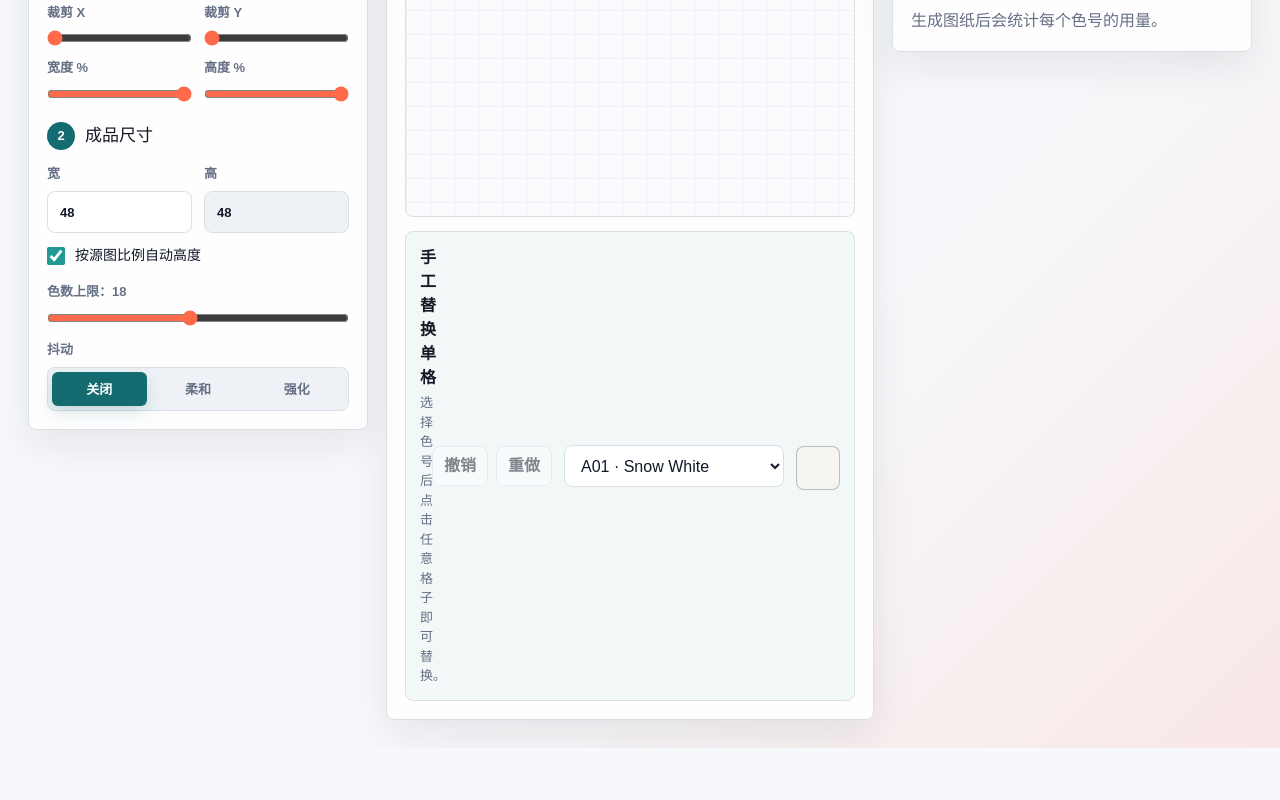
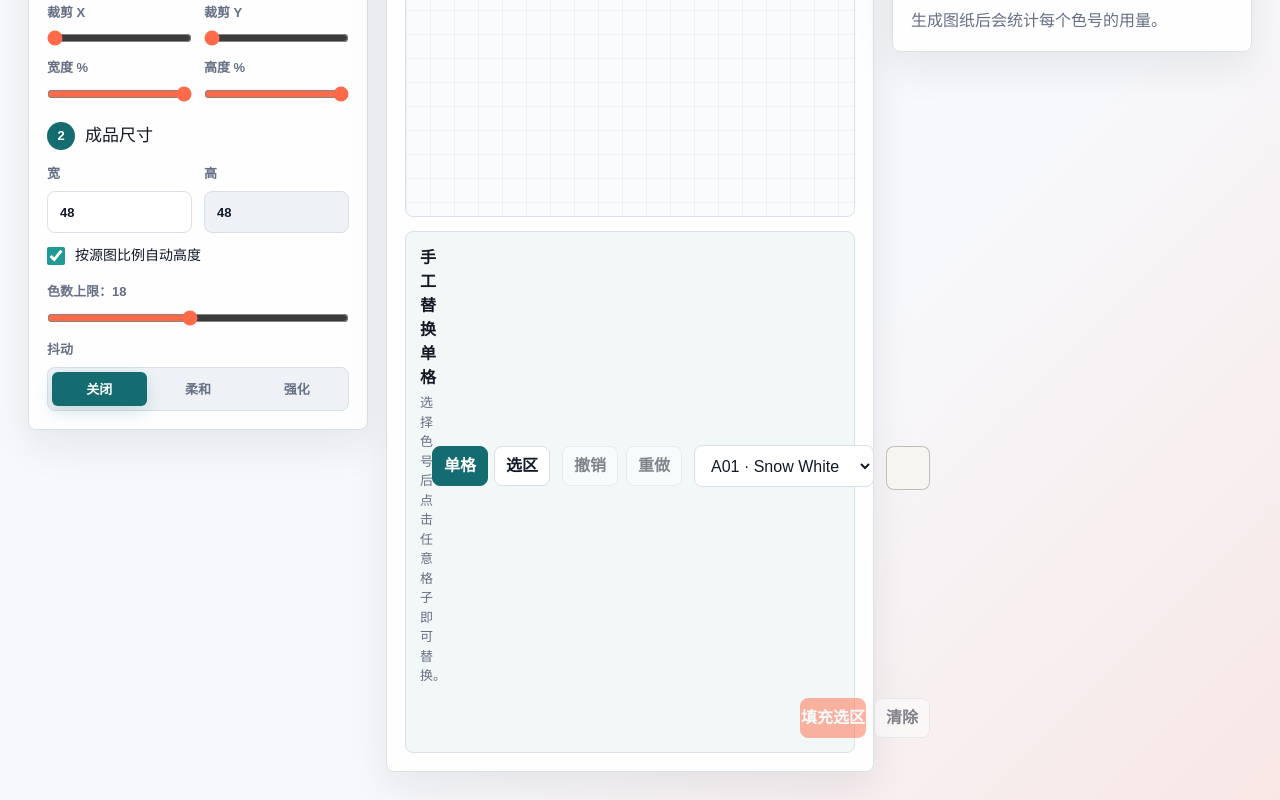
Before and after one commit to moirakk/bead-pattern-studio, a Next.js app: page / in a window 1280 px wide. Shown: the part 857-1657 px from the top of the page. Before the commit the page ends 1605 px from the top, so only its background shows below. Built offline with nearby package versions, Linux system fonts and the light colour scheme.

Commit message:
Add area selection editing

```diff
--- a/app/BeadPatternApp.tsx
+++ b/app/BeadPatternApp.tsx
@@ -1,6 +1,6 @@
 "use client";
 
-import { ChangeEvent, MouseEvent, useEffect, useMemo, useRef, useState } from "react";
+import { ChangeEvent, PointerEvent, useEffect, useMemo, useRef, useState } from "react";
 import { makePdfFromJpegPages } from "@/lib/export/pdf";
 import {
   buildPattern,
@@ -12,6 +12,7 @@ import {
   hexToRgb,
   makeDemoPalette,
   paintPatternCell,
+  paintPatternArea,
   parsePaletteCsv,
   redoPattern,
   rgbToLab,
@@ -29,6 +30,15 @@ type Crop = {
   y: number;
   width: number;
   height: number;
+};
+
+type EditMode = "paint" | "select";
+
+type SelectionDraft = {
+  startX: number;
+  startY: number;
+  endX: number;
+  endY: number;
 };
 
 const TECH_CARDS = [
@@ -83,6 +93,9 @@ export function BeadPatternApp() {
   const [patternHistory, setPatternHistory] = useState<PatternHistory>(() => createPatternHistory(null));
   const [selectedCode, setSelectedCode] = useState("A01");
   const [activeCell, setActiveCell] = useState<number | null>(null);
+  const [editMode, setEditMode] = useState<EditMode>("paint");
+  const [selection, setSelection] = useState<SelectionDraft | null>(null);
+  const [isSelecting, setIsSelecting] = useState(false);
   const [status, setStatus] = useState("上传图片后会自动生成图纸。");
   const sourcePreviewRef = useRef<HTMLCanvasElement | null>(null);
   const workCanvasRef = useRef<HTMLCanvasElement | null>(null);
@@ -97,6 +110,15 @@ export function BeadPatternApp() {
   const totalBeans = pattern ? pattern.width * pattern.height : gridWidth * gridHeight;
   const canUndo = canUndoPattern(patternHistory);
   const canRedo = canRedoPattern(patternHistory);
+  const selectedArea = useMemo(() => {
+    if (!selection) return null;
+    const x = Math.min(selection.startX, selection.endX);
+    const y = Math.min(selection.startY, selection.endY);
+    const endX = Math.max(selection.startX, selection.endX);
+    const endY = Math.max(selection.startY, selection.endY);
+    return { x, y, width: endX - x + 1, height: endY - y + 1 };
+  }, [selection]);
+  const selectedAreaCount = selectedArea ? selectedArea.width * selectedArea.height : 0;
 
   useEffect(() => {
     if (!sourceImage) return;
@@ -131,6 +153,8 @@ export function BeadPatternApp() {
       const nextPattern = buildPattern(pixels, gridWidth, gridHeight, palette, colorLimit, { ditherMode });
       setPatternHistory((current) => resetPatternHistory(current, nextPattern));
       setActiveCell(null);
+      setSelection(null);
+      setIsSelecting(false);
       const ditherLabel = ditherMode === "none" ? "未使用抖动" : `已使用${ditherMode === "soft" ? "柔和" : "强化"}抖动`;
       setStatus(`已生成 ${gridWidth} x ${gridHeight}，共 ${gridWidth * gridHeight} 颗豆，${ditherLabel}。`);
     }, 120);
@@ -201,7 +225,19 @@ export function BeadPatternApp() {
       ctx.lineWidth = Math.max(2, cellSize / 5);
       ctx.strokeRect(x * cellSize + 1, y * cellSize + 1, cellSize - 2, cellSize - 2);
     }
-  }, [pattern, activeCell]);
+    if (selectedArea) {
+      ctx.fillStyle = "rgba(255, 107, 74, 0.16)";
+      ctx.fillRect(selectedArea.x * cellSize, selectedArea.y * cellSize, selectedArea.width * cellSize, selectedArea.height * cellSize);
+      ctx.strokeStyle = "#ff6b4a";
+      ctx.lineWidth = Math.max(2, cellSize / 5);
+      ctx.strokeRect(
+        selectedArea.x * cellSize + 1,
+        selectedArea.y * cellSize + 1,
+        selectedArea.width * cellSize - 2,
+        selectedArea.height * cellSize - 2,
+      );
+    }
+  }, [pattern, activeCell, selectedArea]);
 
   function handleImageUpload(event: ChangeEvent<HTMLInputElement>) {
     const file = event.target.files?.[0];
@@ -264,6 +300,17 @@ export function BeadPatternApp() {
       return commitPattern(current, paintPatternCell(current.present, index, selectedColor));
     });
     setActiveCell(index);
+    setSelection(null);
+  }
+
+  function fillSelection() {
+    if (!selectedArea || !selectedColor) return;
+    setPatternHistory((current) => {
+      if (!current.present) return current;
+      const nextPattern = paintPatternArea(current.present, selectedArea, selectedColor);
+      return nextPattern === current.present ? current : commitPattern(current, nextPattern);
+    });
+    setStatus(`已将选区 ${selectedArea.width} x ${selectedArea.height} 替换为 ${selectedColor.code}。`);
   }
 
   function undoEdit() {
@@ -278,14 +325,45 @@ export function BeadPatternApp() {
     setActiveCell(null);
   }
 
-  function handlePatternClick(event: MouseEvent<HTMLCanvasElement>) {
+  function getCanvasCell(event: PointerEvent<HTMLCanvasElement>) {
     if (!pattern) return;
     const canvas = event.currentTarget;
     const rect = canvas.getBoundingClientRect();
     const x = Math.floor(((event.clientX - rect.left) / rect.width) * pattern.width);
     const y = Math.floor(((event.clientY - rect.top) / rect.height) * pattern.height);
-    if (x < 0 || x >= pattern.width || y < 0 || y >= pattern.height) return;
-    paintCell(y * pattern.width + x);
+    if (x < 0 || x >= pattern.width || y < 0 || y >= pattern.height) return null;
+    return { x, y };
+  }
+
+  function handlePatternPointerDown(event: PointerEvent<HTMLCanvasElement>) {
+    if (!pattern) return;
+    const cell = getCanvasCell(event);
+    if (!cell) return;
+    event.currentTarget.setPointerCapture(event.pointerId);
+    if (editMode === "paint") {
+      paintCell(cell.y * pattern.width + cell.x);
+      return;
+    }
+    setActiveCell(null);
+    setSelection({ startX: cell.x, startY: cell.y, endX: cell.x, endY: cell.y });
+    setIsSelecting(true);
+  }
+
+  function handlePatternPointerMove(event: PointerEvent<HTMLCanvasElement>) {
+    if (editMode !== "select" || !isSelecting) return;
+    const cell = getCanvasCell(event);
+    if (!cell) return;
+    setSelection((current) => (current ? { ...current, endX: cell.x, endY: cell.y } : current));
+  }
+
+  function handlePatternPointerUp(event: PointerEvent<HTMLCanvasElement>) {
+    if (editMode !== "select" || !isSelecting) return;
+    const cell = getCanvasCell(event);
+    if (cell) {
+      setSelection((current) => (current ? { ...current, endX: cell.x, endY: cell.y } : current));
+    }
+    setIsSelecting(false);
+    event.currentTarget.releasePointerCapture(event.pointerId);
   }
 
   function makeExportCanvas() {
@@ -723,7 +801,14 @@ export function BeadPatternApp() {
 
           <div className="canvas-wrap">
             {pattern ? (
-              <canvas ref={patternCanvasRef} onClick={handlePatternClick} className="pattern-canvas" aria-label="拼豆图纸，可点击单格替换颜色" />
+              <canvas
+                ref={patternCanvasRef}
+                onPointerDown={handlePatternPointerDown}
+                onPointerMove={handlePatternPointerMove}
+                onPointerUp={handlePatternPointerUp}
+                className={editMode === "select" ? "pattern-canvas selecting" : "pattern-canvas"}
+                aria-label="拼豆图纸，可点击单格或拖拽框选区域"
+              />
             ) : (
               <div className="pattern-empty">
                 <strong>上传图片开始生成</strong>
@@ -734,8 +819,16 @@ export function BeadPatternApp() {
 
           <div className="paint-bar">
             <div>
-              <strong>手工替换单格</strong>
-              <span>选择色号后点击任意格子即可替换。</span>
+              <strong>{editMode === "paint" ? "手工替换单格" : "区域批量换色"}</strong>
+              <span>{editMode === "paint" ? "选择色号后点击任意格子即可替换。" : selectedArea ? `已选 ${selectedArea.width} x ${selectedArea.height}，共 ${selectedAreaCount} 格。` : "拖拽图纸框选要替换的区域。"}</span>
+            </div>
+            <div className="edit-mode-toggle" role="group" aria-label="编辑模式">
+              <button type="button" className={editMode === "paint" ? "active" : ""} aria-pressed={editMode === "paint"} onClick={() => setEditMode("paint")}>
+                单格
+              </button>
+              <button type="button" className={editMode === "select" ? "active" : ""} aria-pressed={editMode === "select"} onClick={() => setEditMode("select")}>
+                选区
+              </button>
             </div>
             <div className="history-actions">
               <button type="button" onClick={undoEdit} disabled={!canUndo} title="撤销上一次改单格">
@@ -751,6 +844,14 @@ export function BeadPatternApp() {
               ))}
             </select>
             <span className="swatch-large" style={{ background: selectedColor?.hex }} />
+            <div className="selection-actions">
+              <button type="button" onClick={fillSelection} disabled={!selectedArea || !pattern}>
+                填充选区
+              </button>
+              <button type="button" onClick={() => setSelection(null)} disabled={!selectedArea}>
+                清除
+              </button>
+            </div>
           </div>
         </section>
 
--- a/app/globals.css
+++ b/app/globals.css
@@ -403,6 +403,12 @@ input[type="range"] {
   border: 1px solid rgba(17, 24, 39, 0.32);
   box-shadow: 0 18px 45px rgba(17, 24, 39, 0.12);
   cursor: crosshair;
+  touch-action: none;
+  user-select: none;
+}
+
+.pattern-canvas.selecting {
+  cursor: cell;
 }
 
 .pattern-empty {
@@ -420,7 +426,7 @@ input[type="range"] {
 
 .paint-bar {
   display: grid;
-  grid-template-columns: minmax(0, 1fr) auto minmax(180px, 300px) 44px;
+  grid-template-columns: minmax(0, 1fr) auto auto minmax(180px, 300px) 44px;
   gap: 12px;
   align-items: center;
   margin-top: 14px;
@@ -446,7 +452,9 @@ input[type="range"] {
   gap: 8px;
 }
 
-.history-actions button {
+.history-actions button,
+.selection-actions button,
+.edit-mode-toggle button {
   min-width: 56px;
   min-height: 40px;
   color: var(--ink);
@@ -456,7 +464,33 @@ input[type="range"] {
   font-weight: 800;
 }
 
-.history-actions button:not(:disabled):hover {
+.edit-mode-toggle {
+  display: flex;
+  gap: 6px;
+}
+
+.edit-mode-toggle button.active {
+  color: #fff;
+  background: var(--teal-dark);
+  border-color: var(--teal-dark);
+}
+
+.selection-actions {
+  display: flex;
+  grid-column: 1 / -1;
+  gap: 8px;
+  justify-content: flex-end;
+}
+
+.selection-actions button:first-child {
+  color: #fff;
+  background: var(--coral);
+  border-color: var(--coral);
+}
+
+.history-actions button:not(:disabled):hover,
+.selection-actions button:not(:disabled):hover,
+.edit-mode-toggle button:not(:disabled):hover {
   border-color: var(--coral);
   box-shadow: 0 0 0 2px rgba(255, 107, 74, 0.14);
 }
@@ -588,6 +622,15 @@ input[type="range"] {
     align-items: stretch;
   }
 
+  .selection-actions {
+    justify-content: stretch;
+  }
+
+  .selection-actions button,
+  .edit-mode-toggle button {
+    flex: 1;
+  }
+
   .stage-toolbar {
     display: grid;
   }
--- a/lib/pattern/pattern.ts
+++ b/lib/pattern/pattern.ts
@@ -1,5 +1,5 @@
 import { colorDistance, rgbToLab } from "./color";
-import type { BeadColor, BuildPatternOptions, DitherMode, Pattern, PatternSummaryItem, RGB } from "./types";
+import type { BeadColor, BuildPatternOptions, DitherMode, Pattern, PatternRect, PatternSummaryItem, RGB } from "./types";
 
 const DITHER_STRENGTH: Record<DitherMode, number> = {
   none: 0,
@@ -145,6 +145,26 @@ export function paintPatternCell(pattern: Pattern, index: number, color: BeadCol
   };
 }
 
+export function paintPatternArea(pattern: Pattern, rect: PatternRect, color: BeadColor): Pattern {
+  const startX = Math.max(0, Math.min(pattern.width - 1, Math.floor(rect.x)));
+  const startY = Math.max(0, Math.min(pattern.height - 1, Math.floor(rect.y)));
+  const endX = Math.max(startX, Math.min(pattern.width - 1, Math.floor(rect.x + rect.width - 1)));
+  const endY = Math.max(startY, Math.min(pattern.height - 1, Math.floor(rect.y + rect.height - 1)));
+  let changed = false;
+
+  const cells = pattern.cells.map((cell, index) => {
+    const x = index % pattern.width;
+    const y = Math.floor(index / pattern.width);
+    if (x < startX || x > endX || y < startY || y > endY || cell.code === color.code) {
+      return cell;
+    }
+    changed = true;
+    return { ...cell, code: color.code, hex: color.hex };
+  });
+
+  return changed ? { ...pattern, cells } : pattern;
+}
+
 export function summarizePattern(pattern: Pattern | null, palette: BeadColor[]): PatternSummaryItem[] {
   if (!pattern) return [];
   const colorByCode = new Map(palette.map((color) => [color.code, color]));
```
Also changed, not shown: lib/pattern/types.ts (+7 -0 lines), 2 other files (tests, documents, lock files or other folders).
